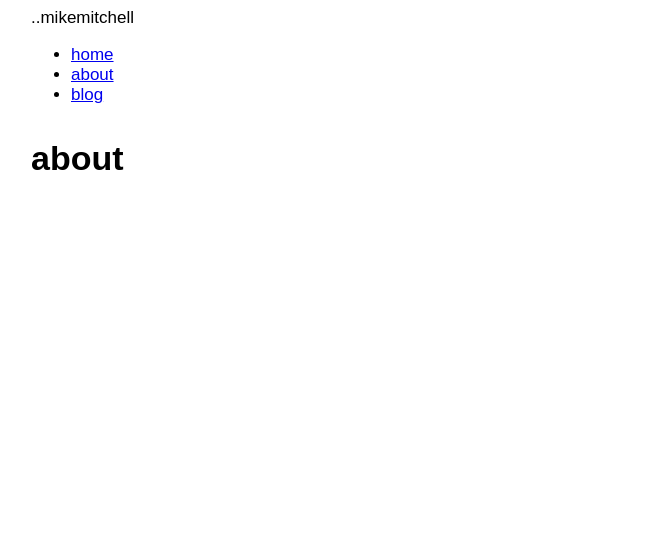
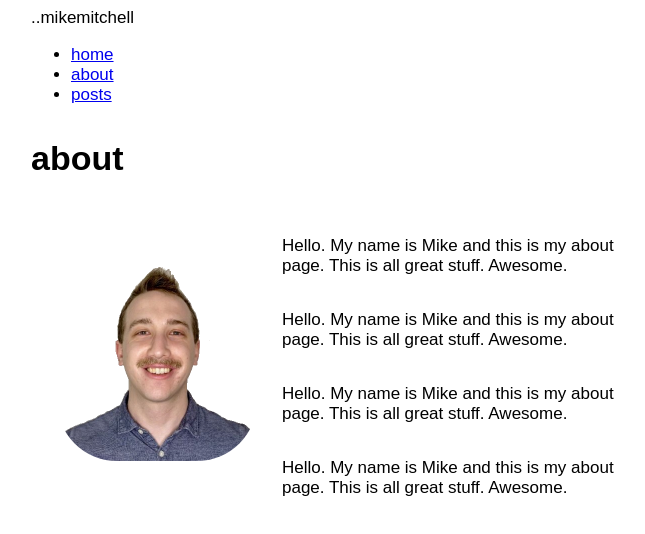
Before and after one commit to alchemistikk/my-gatsby-site, a Gatsby site: page /about in a window 1280 px wide. Shown: the whole page, without its empty margins (309-954 px from the left). Built offline with nearby package versions, Linux system fonts and the light colour scheme; Gatsby itself is replaced by a stand-in of ours.

Commit message:
Add photo for about page

```diff
--- a/src/components/layout.js
+++ b/src/components/layout.js
@@ -37,8 +37,8 @@ const Layout = ({ pageTitle, children }) => {
             </Link>
           </li>
           <li className={navLinkItem}>
-            <Link to="/blog" className={navLinkText}>
-              blog
+            <Link to="/posts" className={navLinkText}>
+              posts
             </Link>
           </li>
         </ul>
--- a/src/components/layout.module.css
+++ b/src/components/layout.module.css
@@ -57,3 +57,10 @@ h2 + p + h3 {
 p {
   margin-bottom: 2em;
 }
+
+img {
+  border-radius: 30%;
+  position: relative;
+  float: left;
+  margin: 1.5em;
+}
--- a/src/pages/about.js
+++ b/src/pages/about.js
@@ -1,9 +1,18 @@
 import * as React from 'react'
 import Layout from '../components/layout'
+import pic from '../images/pic.png'
 
 const AboutPage = () => {
   return (
       <Layout pageTitle="About">
+        <img src={pic} alt="Mike smiles for the camera." width="200" height="200" />
+        <p>Hello. My name is Mike and this is my about page. This is all great stuff. Awesome.</p>
+        <p>Hello. My name is Mike and this is my about page. This is all great stuff. Awesome.</p>
+
+        <p>Hello. My name is Mike and this is my about page. This is all great stuff. Awesome.</p>
+
+        <p>Hello. My name is Mike and this is my about page. This is all great stuff. Awesome.</p>
+
       </Layout>
   )
 }
--- a/src/pages/blog/index.js
+++ b/src/pages/posts/index.js
@@ -5,12 +5,12 @@ import { postLink } from '../../components/layout.module.css'
 
 const BlogPage = ({ data }) => {
   return (
-    <Layout pageTitle="Blog">
+    <Layout pageTitle="Posts">
       {
         data.allMdx.nodes.map(node => (
           <article key={node.id}>
             <h2>
-              <Link to={`/blog/${node.slug}`} className={postLink}>
+              <Link to={`/posts/${node.slug}`} className={postLink}>
                 {node.frontmatter.title}
               </Link>
             </h2>
```
Also changed, not shown: src/images/pic.png (added), src/pages/posts/{mdx.slug}.js (renamed from src/pages/blog/{mdx.slug}.js).
